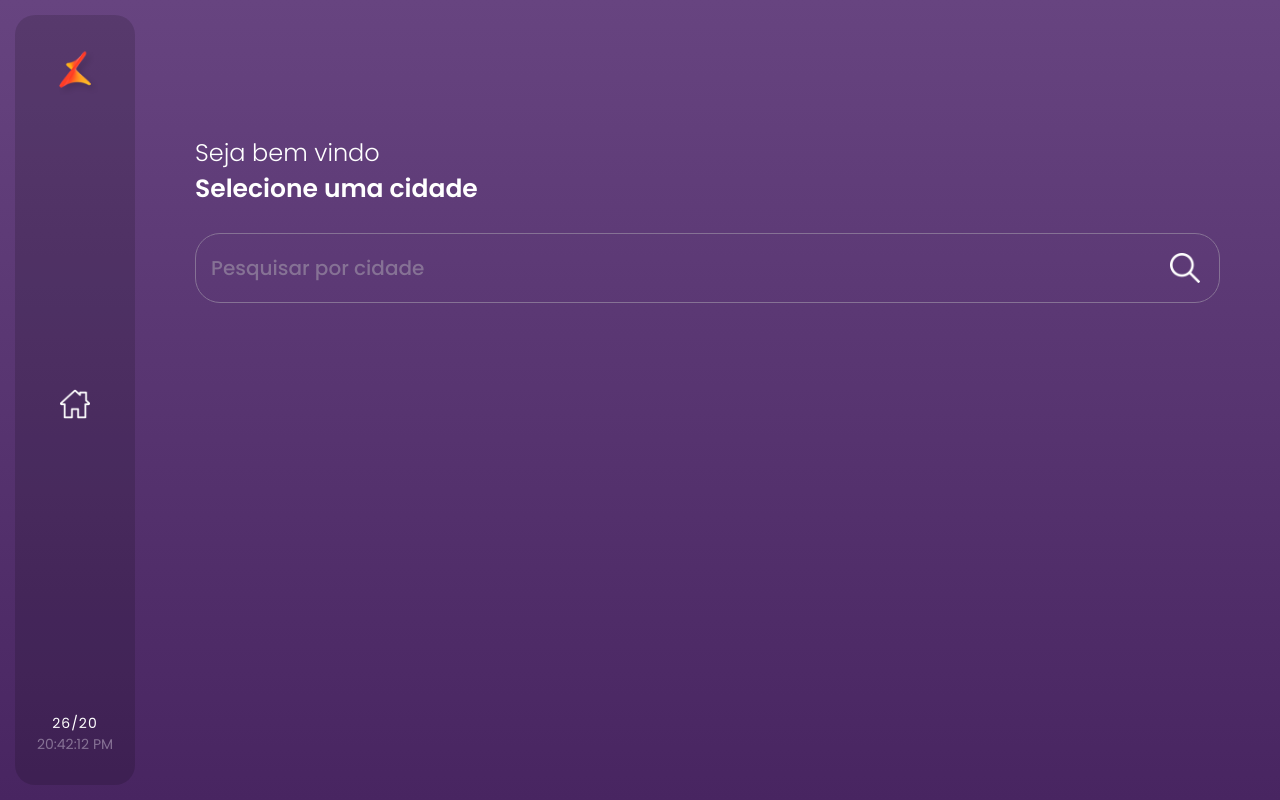
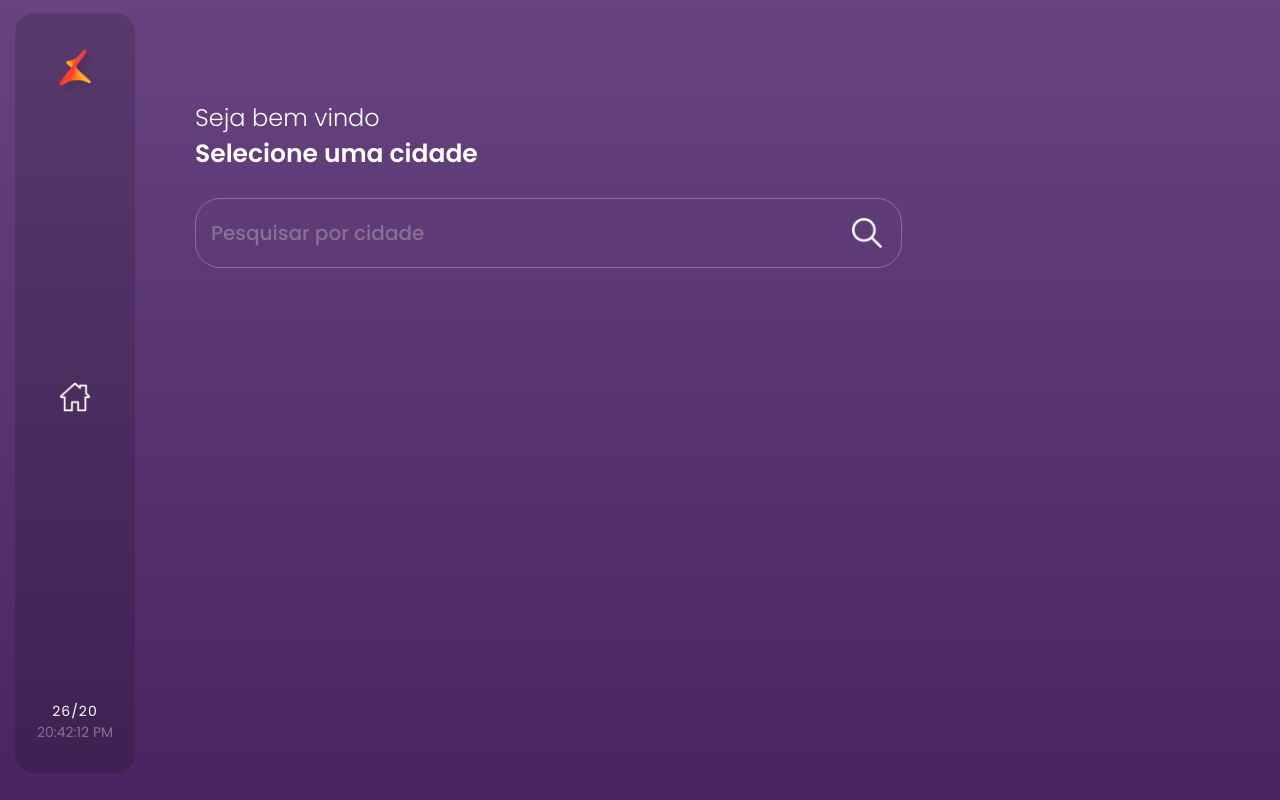
Before and after one commit to angelomedeiros/previsao-do-tempo, a React (Create React App) app: page / in a window 1280 px wide. Built offline with nearby package versions, Linux system fonts and the light colour scheme.

Commit message:
Melhorando o layout

```diff
--- a/src/config/ReactotronConfig.js
+++ b/src/config/ReactotronConfig.js
@@ -1,12 +1,10 @@
 import Reactotron from 'reactotron-react-js';
 import { reactotronRedux } from 'reactotron-redux';
 
-if (process.env.NODE_ENV === 'development') {
-    const tron = Reactotron.configure()
-        .use(reactotronRedux())
-        .connect();
+const tron = Reactotron.configure()
+    .use(reactotronRedux())
+    .connect();
 
-    tron.clear();
+tron.clear();
 
-    console.tron = tron;
-}
+console.tron = tron;
--- a/src/pages/Main/style.scss
+++ b/src/pages/Main/style.scss
@@ -1,5 +1,10 @@
 .main {
     display: flex;
+    height: 100vh;
+    display: flex;
+    align-items: center;
+    overflow-y: hidden;
+    width: fit-content;
 }
 
 .menu {
@@ -9,12 +14,13 @@
     align-items: center;
     background-color: rgba(0, 0, 0, 0.15);
     height: calc(100vh - 30px);
-    margin: 15px 0 15px 15px;
+    margin: 0 0 15px 15px;
     padding-top: 30px;
     padding-bottom: 30px;
     min-width: 120px;
     width: 120px;
     border-radius: 20px;
+    max-height: 95vh;
 
     &__logo {
         height: 50px;
@@ -44,10 +50,11 @@
 
 .previsao-dos-ultimos-dias {
     height: calc(100vh - 30px);
-    margin: 15px 60px;
+    margin: 0 60px;
     width: 100%;
-    min-width: 400px;
-    padding-top: 120px;
+    min-width: 707px;
+    padding-top: 80px;
+    max-height: 95vh;
 
     &__header {
         h1 {
@@ -72,10 +79,11 @@
     background-color: white;
     border-radius: 20px;
     height: calc(100vh - 30px);
-    margin: 15px 15px 15px;
+    margin: 0 15px 15px;
     min-width: 400px;
     width: 40%;
     color: black;
+    max-height: 95vh;
 
     &__header {
         display: flex;
--- a/src/store/index.js
+++ b/src/store/index.js
@@ -2,11 +2,6 @@ import { createStore } from 'redux';
 
 import rootReducer from './modules/rootReducer';
 
-const enhancer =
-    process.env.NODE_ENV === 'development'
-        ? console.tron.createEnhancer()
-        : null;
-
-const store = createStore(rootReducer, enhancer);
+const store = createStore(rootReducer, console.tron.createEnhancer());
 
 export default store;
--- a/src/store/modules/previsoes/reducer.js
+++ b/src/store/modules/previsoes/reducer.js
@@ -1,4 +1,4 @@
-export default (state = {}, action) => {
+export default (state = {}, action = { previsoes: {} }) => {
     switch (action.type) {
         case 'GET_PREVISOES':
             return {
--- a/src/style.scss
+++ b/src/style.scss
@@ -9,6 +9,8 @@ html,
 body,
 #root {
     min-height: 100%;
+    width: fit-content;
+    overflow-y: hidden;
 }
 
 input {
```
Also changed, not shown: 1 other file (tests, documents, lock files or other folders).
